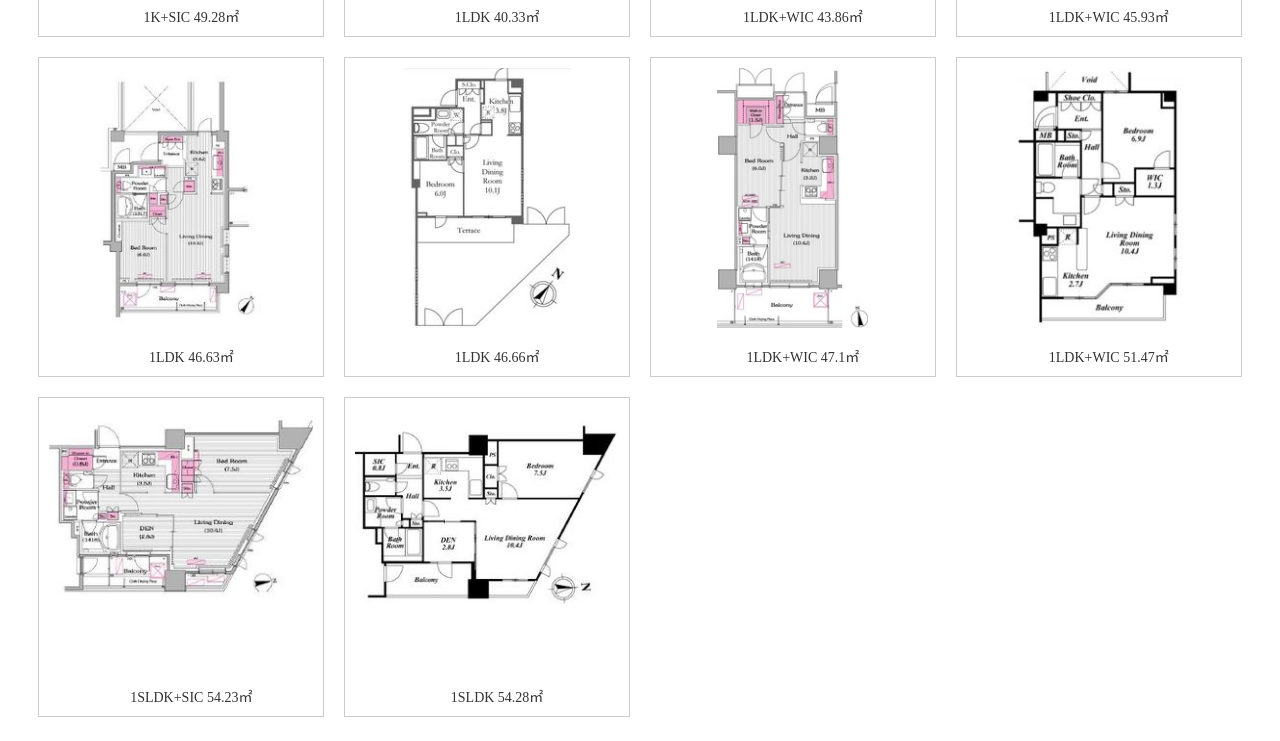
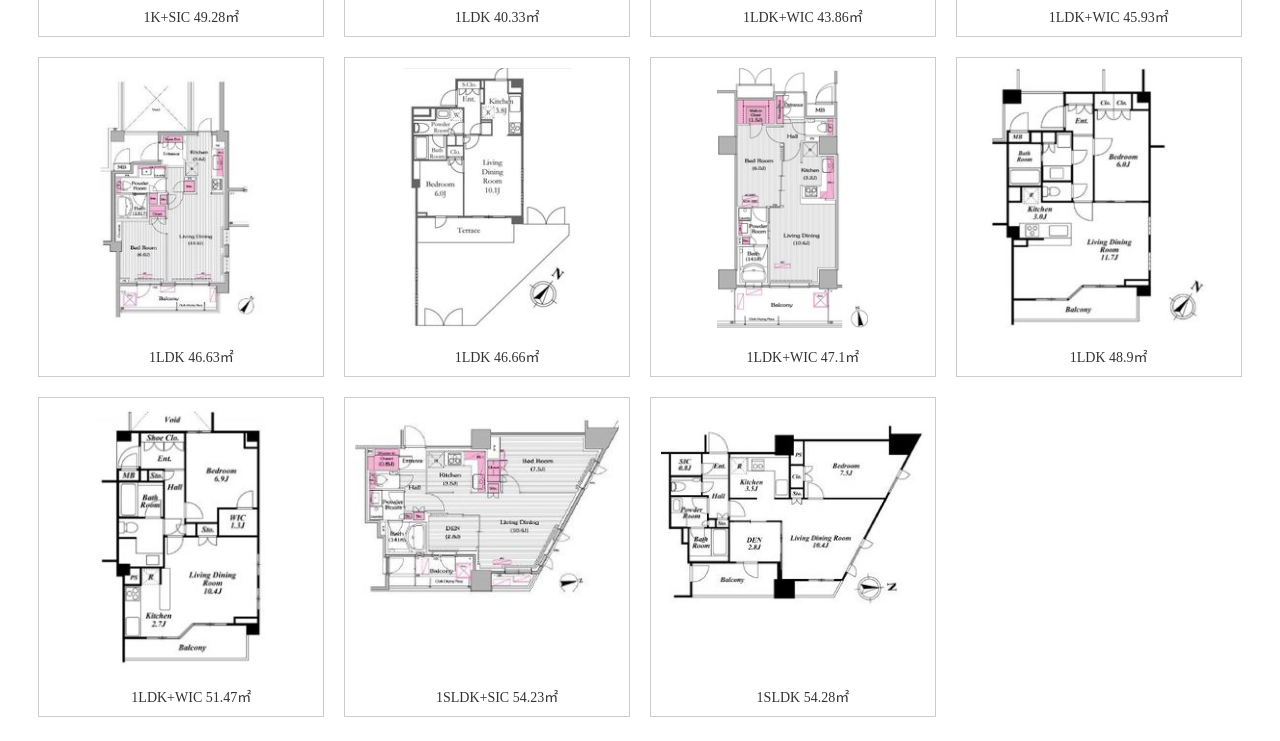
Before and after one commit to takikojikyo/shinjukunatumeszaka, a plain HTML site: page plan.html in a window 1280 px wide. Shown: the part 1415-2156 px from the top of the page. Drawn offline with nearby package versions, Linux system fonts and the light colour scheme; some packages are replaced by stand-ins of ours.

Commit message:
Add files via upload

```diff
--- a/plan.html
+++ b/plan.html
@@ -177,7 +177,12 @@
           </li>
 
 
-
+          <li>
+            <a href="img/plan/1ldk/1LDK48.9.jpg" data-title="1K・1LDK" data-alt="1K・1LDK plan" data-lightbox="image1">
+              <img src="img/plan/1ldk/1LDK48.9.jpg" data-title="1K・1LDK" alt="間取り">
+            </a>
+            <p>1LDK 48.9&#13217;</p>
+          </li>
           <li>
             <a href="img/plan/1ldk/1LDK+WIC51.47.jpg" data-title="1K・1LDK" data-alt="1K・1LDK plan" data-lightbox="image1" rel="nofollow">
               <img src="img/plan/1ldk/1LDK+WIC51.47.jpg" data-title="1K・1LDK" alt="間取り">
```
